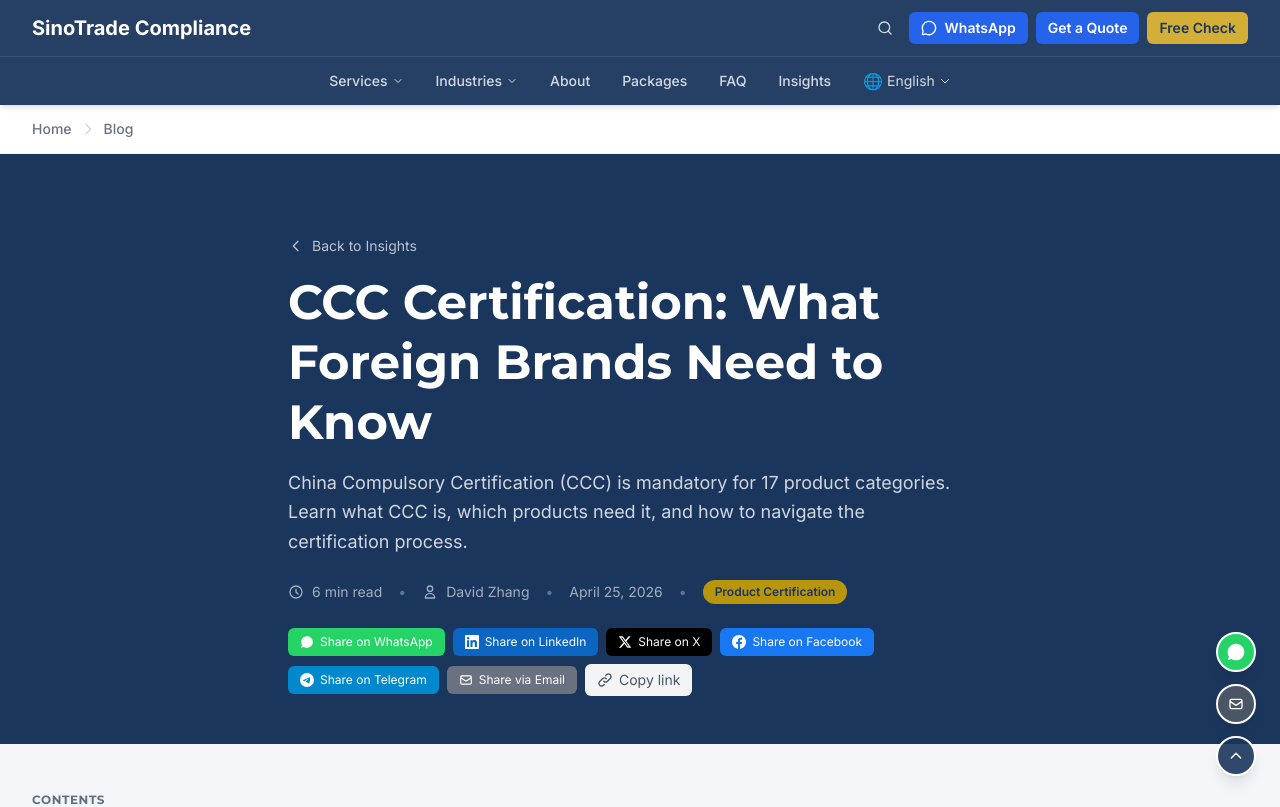
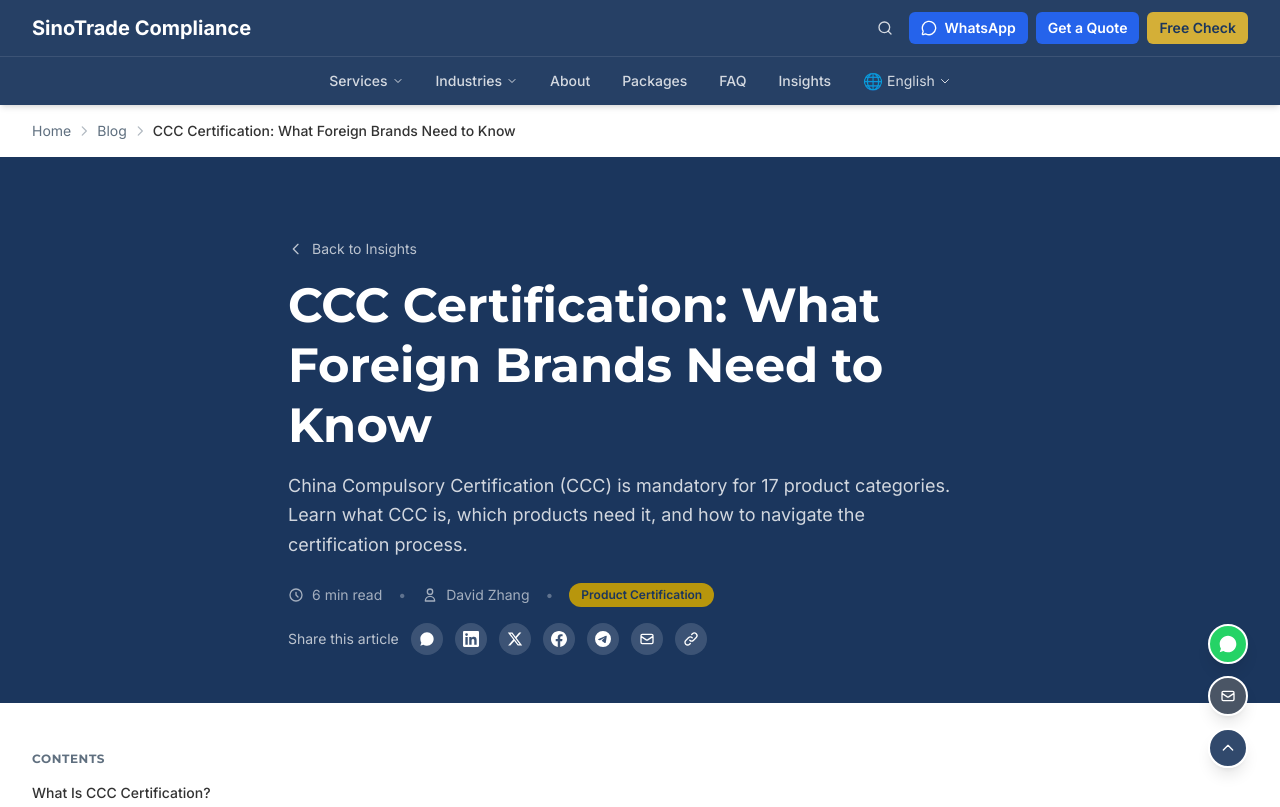
Before and after one commit to seasea-clouds/trade-web, a Next.js app in the folder apps/blog/: page /en/blog/ccc-certification-explained in a window 1280 px wide. Shown: the top 807 px of the page. Built offline with nearby package versions, Linux system fonts and the light colour scheme.

Commit message:
fix: blog UI and translation fixes

```diff
--- a/apps/blog/messages/en.json
+++ b/apps/blog/messages/en.json
@@ -60,6 +60,7 @@
     "blog": "Insights",
     "search": "Search",
     "home": "Home",
+    "contact": "Contact Us",
     "servicesDropdown": {
       "gacc": "GACC Registration",
       "label": "Label Compliance",
@@ -69,18 +70,16 @@
       "brand": "Brand Protection & Trademark"
     },
     "industriesDropdown": {
-      "foodBeverage": "🍷 Food & Beverage",
-      "cosmeticsPersonalCare": "💄 Cosmetics & Personal Care",
-      "electronicsAppliances": "🔌 Electronics & Appliances",
-      "toysChildrenProducts": "🧸 Toys & Children's Products",
-      "textileApparel": "👕 Textile & Apparel",
-      "healthSupplements": "💊 Health Supplements",
-      "machineryEquipment": "⚙️ Machinery & Equipment",
-      "chemicalProducts": "🧪 Chemical Products",
-      "automotiveParts": "🚗 Automotive Parts",
-      "petProducts": "🐾 Pet Products",
-      "packagingMaterials": "📦 Packaging Materials",
-      "sportsOutdoor": "⚽ Sports & Outdoor"
+      "dairymilkproducts": "🥛 Dairy & Milk Products",
+      "meatseafood": "🥩 Meat & Seafood",
+      "winespirits": "🍷 Wine & Spirits",
+      "skincarecosmetics": "💄 Skincare & Cosmetics",
+      "petfood": "🐾 Pet Food",
+      "healthsupplements": "💊 Health Supplements",
+      "babymaternal": "👶 Baby & Maternal",
+      "consumerelectronics": "📱 Consumer Electronics",
+      "medicaldevices": "🏥 Medical Devices",
+      "crossborderecommerce": "🛒 Cross-border E-commerce"
     }
   },
   "Footer": {
--- a/apps/blog/messages/zh.json
+++ b/apps/blog/messages/zh.json
@@ -5,7 +5,7 @@
     "readMore": "阅读更多",
     "categories": "类别",
     "all": "全部",
-    "backToBlog": "Back to Insights",
+    "backToBlog": "返回洞察",
     "backToHome": "返回首页",
     "pagination": "页",
     "noPosts": "没有找到帖子。",
@@ -38,7 +38,49 @@
     "metaTitle": "中国进口合规博客 | GACC/CCC/NMPA 指南与资讯",
     "metaDescription": "中国进口合规专家博客。GACC 注册技巧、CCC 认证更新、NMPA 备案新闻、标签合规解读。保持行业前沿。",
     "ctaDesc": "获得针对您的产品量身定制的免费合规评估。",
-    "ctaResponse": "免费咨询→24小时响应"
+    "ctaResponse": "免费咨询→24小时响应",
+    "shareWhatsapp": "分享到 WhatsApp",
+    "shareLinkedin": "分享到 LinkedIn",
+    "shareX": "分享到 X",
+    "shareFacebook": "分享到 Facebook",
+    "shareTelegram": "分享到 Telegram",
+    "shareEmail": "通过邮件分享",
+    "copyLink": "复制链接"
+  },
+  "Navbar": {
+    "logo": "SinoTrade Compliance",
+    "whatsapp": "WhatsApp",
+    "quote": "获取报价",
+    "freeCheck": "Free Check",
+    "services": "服务",
+    "industries": "行业",
+    "about": "关于",
+    "packages": "套餐",
+    "faq": "FAQ",
+    "blog": "洞察",
+    "search": "搜索",
+    "home": "首页",
+    "contact": "联系我们",
+    "servicesDropdown": {
+      "gacc": "海关总署食品注册",
+      "label": "中国标签合规性",
+      "ccc": "CCC认证",
+      "cosmetics": "化妆品备案（NMPA）",
+      "ecommerce": "跨境电商",
+      "brand": "品牌保护"
+    },
+    "industriesDropdown": {
+      "dairymilkproducts": "🥛 乳制品及奶制品",
+      "meatseafood": "🥩 肉类和海鲜",
+      "winespirits": "🍷 葡萄酒与烈酒",
+      "skincarecosmetics": "💄 护肤及化妆品",
+      "petfood": "🐾 宠物食品",
+      "healthsupplements": "💊 保健品",
+      "babymaternal": "👶 母婴",
+      "consumerelectronics": "📱 消费电子产品",
+      "medicaldevices": "🏥 医疗器械",
+      "crossborderecommerce": "🛒 跨境电商"
+    }
   },
   "Footer": {
     "contact": "联系我们",
--- a/apps/blog/src/app/[locale]/blog/[slug]/page.tsx
+++ b/apps/blog/src/app/[locale]/blog/[slug]/page.tsx
@@ -171,24 +171,30 @@ export default async function Post({ params }: { params: Promise<{ locale: strin
       </div>
 
       {/* Breadcrumb */}
-      <nav className="bg-white border-b border-gray-100">
-        <div className="max-w-7xl mx-auto px-4 sm:px-6 lg:px-8">
-          <ol className="flex items-center h-12 text-sm text-gray-500">
-            <li>
-              <a href={href('/')} className="hover:text-[#B8960C] transition-colors font-medium">
+      <nav aria-label="Breadcrumb" className="max-w-7xl mx-auto px-4 sm:px-6 lg:px-8 py-4">
+        <ol className="flex items-center gap-1.5 text-sm text-text-muted flex-wrap">
+          <li className="flex items-center gap-1.5">
+            <a href={href('/')} className="hover:text-primary-navy transition-colors truncate max-w-[200px] sm:max-w-none">
               {bc('home', 'Home')}
             </a>
           </li>
-            <li className="flex items-center">
-              <svg className="w-4 h-4 mx-2 text-gray-300" fill="none" stroke="currentColor" viewBox="0 0 24 24">
+          <li className="flex items-center gap-1.5">
+            <svg className="w-3.5 h-3.5 flex-shrink-0 text-text-muted/50" fill="none" stroke="currentColor" viewBox="0 0 24 24">
               <path strokeLinecap="round" strokeLinejoin="round" strokeWidth={2} d="M9 5l7 7-7 7" />
             </svg>
-              <a href={href('/blog/')} className="hover:text-[#B8960C] transition-colors font-medium">
+            <a href={href('/blog/')} className="hover:text-primary-navy transition-colors truncate max-w-[200px] sm:max-w-none">
               {bc('blog', 'Blog')}
             </a>
           </li>
+          <li className="flex items-center gap-1.5">
+            <svg className="w-3.5 h-3.5 flex-shrink-0 text-text-muted/50" fill="none" stroke="currentColor" viewBox="0 0 24 24">
+              <path strokeLinecap="round" strokeLinejoin="round" strokeWidth={2} d="M9 5l7 7-7 7" />
+            </svg>
+            <span className="text-text-charcoal font-medium truncate max-w-[200px] sm:max-w-none">
+              {title}
+            </span>
+          </li>
         </ol>
-        </div>
       </nav>
 
       <main>
@@ -221,46 +227,40 @@ export default async function Post({ params }: { params: Promise<{ locale: strin
                   </svg>
                   <span>{tb('author', 'David Zhang')}</span>
                 </div>
-                {date && (<><span className="text-white/30">•</span><time dateTime={date}>{formatDate(date, locale)}</time></>)}
                 {category && (<><span className="text-white/30">•</span>
                   <span className="inline-block px-3 py-1 text-xs font-semibold text-primary-navy bg-[#B8960C] rounded-full">{category}</span>
                 </>)}
               </div>
-              <div className="mt-6">
-                <div className="flex flex-wrap items-center gap-2">
+              <div className="mt-4">
+                <div className="flex items-center gap-3 flex-wrap">
+                  <span className="text-sm text-white/70">{tb('shareThisArticle', 'Share this article')}</span>
                   <a href={`https://wa.me/?text=${encodedTitle}%20${encodedUrl}`} target="_blank" rel="noopener noreferrer"
-                    className="inline-flex items-center gap-1.5 px-3 py-1.5 text-xs text-white bg-[#25D366] hover:bg-[#20bd5a] rounded-md transition-colors">
-                    <svg className="w-3.5 h-3.5" fill="currentColor" viewBox="0 0 24 24"><path d="M17.472 14.382c-.297-.149-1.758-.867-2.03-.967-.273-.099-.471-.148-.67.15-.197.297-.767.966-.94 1.164-.173.199-.347.223-.644.075-.297-.15-1.255-.463-2.39-1.475-.883-.788-1.48-1.761-1.653-2.059-.173-.297-.018-.458.13-.606.134-.133.298-.347.446-.52.149-.174.198-.298.298-.497.099-.198.05-.371-.025-.52-.075-.149-.669-1.612-.916-2.207-.242-.579-.487-.5-.669-.51-.173-.008-.371-.01-.57-.01-.198 0-.52.074-.792.372-.272.297-1.04 1.016-1.04 2.479 0 1.462 1.065 2.875 1.213 3.074.149.198 2.096 3.2 5.077 4.487.709.306 1.262.489 1.694.625.712.227 1.36.195 1.871.118.571-.085 1.758-.719 2.006-1.413.248-.694.248-1.289.173-1.413-.074-.124-.272-.198-.57-.347M12 2C6.477 2 2 6.477 2 12c0 2.038.552 3.94 1.511 5.584L2 22l4.416-1.511A9.952 9.952 0 0012 22c5.523 0 10-4.477 10-10S17.523 2 12 2z"/></svg>
-                    {tb('shareWhatsapp', 'Share on WhatsApp')}
+                    className="p-2 rounded-full bg-white/15 text-white hover:bg-[#25D366] hover:text-white transition-colors" aria-label="Share on WhatsApp">
+                    <svg className="w-4 h-4" fill="currentColor" viewBox="0 0 24 24"><path d="M17.472 14.382c-.297-.149-1.758-.867-2.03-.967-.273-.099-.471-.148-.67.15-.197.297-.767.966-.94 1.164-.173.199-.347.223-.644.075-.297-.15-1.255-.463-2.39-1.475-.883-.788-1.48-1.761-1.653-2.059-.173-.297-.018-.458.13-.606.134-.133.298-.347.446-.52.149-.174.198-.298.298-.497.099-.198.05-.371-.025-.52-.075-.149-.669-1.612-.916-2.207-.242-.579-.487-.5-.669-.51-.173-.008-.371-.01-.57-.01-.198 0-.52.074-.792.372-.272.297-1.04 1.016-1.04 2.479 0 1.462 1.065 2.875 1.213 3.074.149.198 2.096 3.2 5.077 4.487.709.306 1.262.489 1.694.625.712.227 1.36.195 1.871.118.571-.085 1.758-.719 2.006-1.413.248-.694.248-1.289.173-1.413-.074-.124-.272-.198-.57-.347M12 2C6.477 2 2 6.477 2 12c0 2.038.552 3.94 1.511 5.584L2 22l4.416-1.511A9.952 9.952 0 0012 22c5.523 0 10-4.477 10-10S17.523 2 12 2z"/></svg>
                   </a>
                   <a href={`https://www.linkedin.com/sharing/share-offsite/?url=${encodedUrl}`} target="_blank" rel="noopener noreferrer"
-                    className="inline-flex items-center gap-1.5 px-3 py-1.5 text-xs text-white bg-[#0A66C2] hover:bg-[#0958a8] rounded-md transition-colors">
-                    <svg className="w-3.5 h-3.5" fill="currentColor" viewBox="0 0 24 24"><path d="M20.447 20.452h-3.554v-5.569c0-1.328-.027-3.037-1.852-3.037-1.853 0-2.136 1.445-2.136 2.939v5.667H9.351V9h3.414v1.561h.046c.477-.9 1.637-1.85 3.37-1.85 3.601 0 4.267 2.37 4.267 5.455v6.286zM5.337 7.433a2.062 2.062 0 01-2.063-2.065 2.064 2.064 0 112.063 2.065zm1.782 13.019H3.555V9h3.564v11.452zM22.225 0H1.771C.792 0 0 .774 0 1.729v20.542C0 23.227.792 24 1.771 24h20.451C23.2 24 24 23.227 24 22.271V1.729C24 .774 23.2 0 22.222 0h.003z"/></svg>
-                    {tb('shareLinkedin', 'Share on LinkedIn')}
+                    className="p-2 rounded-full bg-white/15 text-white hover:bg-[#0A66C2] hover:text-white transition-colors" aria-label="Share on LinkedIn">
+                    <svg className="w-4 h-4" fill="currentColor" viewBox="0 0 24 24"><path d="M20.447 20.452h-3.554v-5.569c0-1.328-.027-3.037-1.852-3.037-1.853 0-2.136 1.445-2.136 2.939v5.667H9.351V9h3.414v1.561h.046c.477-.9 1.637-1.85 3.37-1.85 3.601 0 4.267 2.37 4.267 5.455v6.286zM5.337 7.433a2.062 2.062 0 01-2.063-2.065 2.064 2.064 0 112.063 2.065zm1.782 13.019H3.555V9h3.564v11.452zM22.225 0H1.771C.792 0 0 .774 0 1.729v20.542C0 23.227.792 24 1.771 24h20.451C23.2 24 24 23.227 24 22.271V1.729C24 .774 23.2 0 22.222 0h.003z"/></svg>
                   </a>
                   <a href={`https://twitter.com/intent/tweet?text=${encodedTitle}&url=${encodedUrl}`} target="_blank" rel="noopener noreferrer"
-                    className="inline-flex items-center gap-1.5 px-3 py-1.5 text-xs text-white bg-[#000000] hover:bg-[#333] rounded-md transition-colors">
-                    <svg className="w-3.5 h-3.5" fill="currentColor" viewBox="0 0 24 24"><path d="M18.244 2.25h3.308l-7.227 8.26 8.502 11.24H16.17l-5.214-6.817L4.99 21.75H1.68l7.73-8.835L1.254 2.25H8.08l4.713 6.231zm-1.161 17.52h1.833L7.084 4.126H5.117z"/></svg>
-                    {tb('shareX', 'Share on X')}
+                    className="p-2 rounded-full bg-white/15 text-white hover:bg-black hover:text-white transition-colors" aria-label="Share on X">
+                    <svg className="w-4 h-4" fill="currentColor" viewBox="0 0 24 24"><path d="M18.244 2.25h3.308l-7.227 8.26 8.502 11.24H16.17l-5.214-6.817L4.99 21.75H1.68l7.73-8.835L1.254 2.25H8.08l4.713 6.231zm-1.161 17.52h1.833L7.084 4.126H5.117z"/></svg>
                   </a>
                   <a href={`https://www.facebook.com/sharer/sharer.php?u=${encodedUrl}`} target="_blank" rel="noopener noreferrer"
-                    className="inline-flex items-center gap-1.5 px-3 py-1.5 text-xs text-white bg-[#1877F2] hover:bg-[#1666d9] rounded-md transition-colors">
-                    <svg className="w-3.5 h-3.5" fill="currentColor" viewBox="0 0 24 24"><path d="M24 12.073c0-6.627-5.373-12-12-12s-12 5.373-12 12c0 5.99 4.388 10.954 10.125 11.854v-8.385H7.078v-3.47h3.047V9.43c0-3.007 1.792-4.669 4.533-4.669 1.312 0 2.686.235 2.686.235v2.953H15.83c-1.491 0-1.956.925-1.956 1.874v2.25h3.328l-.532 3.47h-2.796v8.385C19.612 23.027 24 18.062 24 12.073z"/></svg>
-                    {tb('shareFacebook', 'Share on Facebook')}
+                    className="p-2 rounded-full bg-white/15 text-white hover:bg-[#1877F2] hover:text-white transition-colors" aria-label="Share on Facebook">
+                    <svg className="w-4 h-4" fill="currentColor" viewBox="0 0 24 24"><path d="M24 12.073c0-6.627-5.373-12-12-12s-12 5.373-12 12c0 5.99 4.388 10.954 10.125 11.854v-8.385H7.078v-3.47h3.047V9.43c0-3.007 1.792-4.669 4.533-4.669 1.312 0 2.686.235 2.686.235v2.953H15.83c-1.491 0-1.956.925-1.956 1.874v2.25h3.328l-.532 3.47h-2.796v8.385C19.612 23.027 24 18.062 24 12.073z"/></svg>
                   </a>
                   <a href={`https://t.me/share/url?url=${encodedUrl}&text=${encodedTitle}`} target="_blank" rel="noopener noreferrer"
-                    className="inline-flex items-center gap-1.5 px-3 py-1.5 text-xs text-white bg-[#0088cc] hover:bg-[#0077b5] rounded-md transition-colors">
-                    <svg className="w-3.5 h-3.5" fill="currentColor" viewBox="0 0 24 24"><path d="M11.944 0A12 12 0 000 12a12 12 0 0012 12 12 12 0 0012-12A12 12 0 0012 0a12 12 0 00-.056 0zm4.962 7.224c.1-.002.321.023.465.14a.506.506 0 01.171.325c.016.093.036.306.02.472-.18 1.898-.962 6.502-1.36 8.627-.168.9-.499 1.201-.82 1.23-.696.065-1.225-.46-1.9-.902-1.056-.693-1.653-1.124-2.678-1.8-1.185-.78-.417-1.21.258-1.91.177-.184 3.247-2.977 3.307-3.23.007-.032.014-.15-.056-.212s-.174-.041-.249-.024c-.106.024-1.793 1.14-5.061 3.345-.48.33-.913.49-1.302.48-.428-.008-1.252-.241-1.865-.44-.752-.245-1.349-.374-1.297-.789.027-.216.325-.437.893-.663 3.498-1.524 5.83-2.529 6.998-3.014 3.332-1.386 4.025-1.627 4.476-1.635z"/></svg>
-                    {tb('shareTelegram', 'Share on Telegram')}
+                    className="p-2 rounded-full bg-white/15 text-white hover:bg-[#0088cc] hover:text-white transition-colors" aria-label="Share on Telegram">
+                    <svg className="w-4 h-4" fill="currentColor" viewBox="0 0 24 24"><path d="M11.944 0A12 12 0 000 12a12 12 0 0012 12 12 12 0 0012-12A12 12 0 0012 0a12 12 0 00-.056 0zm4.962 7.224c.1-.002.321.023.465.14a.506.506 0 01.171.325c.016.093.036.306.02.472-.18 1.898-.962 6.502-1.36 8.627-.168.9-.499 1.201-.82 1.23-.696.065-1.225-.46-1.9-.902-1.056-.693-1.653-1.124-2.678-1.8-1.185-.78-.417-1.21.258-1.91.177-.184 3.247-2.977 3.307-3.23.007-.032.014-.15-.056-.212s-.174-.041-.249-.024c-.106.024-1.793 1.14-5.061 3.345-.48.33-.913.49-1.302.48-.428-.008-1.252-.241-1.865-.44-.752-.245-1.349-.374-1.297-.789.027-.216.325-.437.893-.663 3.498-1.524 5.83-2.529 6.998-3.014 3.332-1.386 4.025-1.627 4.476-1.635z"/></svg>
                   </a>
                   <a href={`mailto:?subject=${encodedTitle}&body=${encodedUrl}`}
-                    className="inline-flex items-center gap-1.5 px-3 py-1.5 text-xs text-white bg-gray-500 hover:bg-gray-600 rounded-md transition-colors">
-                    <svg className="w-3.5 h-3.5" fill="none" stroke="currentColor" viewBox="0 0 24 24">
+                    className="p-2 rounded-full bg-white/15 text-white hover:bg-white/25 transition-colors" aria-label="Share via Email">
+                    <svg className="w-4 h-4" fill="none" stroke="currentColor" viewBox="0 0 24 24">
                       <path strokeLinecap="round" strokeLinejoin="round" strokeWidth={2} d="M3 8l7.89 5.26a2 2 0 002.22 0L21 8M5 19h14a2 2 0 002-2V7a2 2 0 00-2-2H5a2 2 0 00-2 2v10a2 2 0 002 2z" />
                     </svg>
-                    {tb('shareEmail', 'Share via Email')}
                   </a>
-                  <CopyButton url={articleUrl} label={tb('copyLink', 'Copy link')} />
+                  <CopyButton url={articleUrl} />
                 </div>
               </div>
             </div>
@@ -415,9 +415,14 @@ export default async function Post({ params }: { params: Promise<{ locale: strin
 
         {/* Contact Form */}
         <section className="py-16 bg-[#F4F6F9]">
-          <div className="max-w-4xl mx-auto px-4 sm:px-6 lg:px-8">
-            <h2 className="text-2xl md:text-3xl font-bold text-[#333333] text-center mb-4">{cf('title', 'Free Compliance Assessment')}</h2>
-            <p className="text-[#5F6F7F] text-center mb-8">{cf('subtitle', "Tell us about your products and we'll provide a personalized compliance roadmap.")}</p>
+          <div className="max-w-2xl mx-auto px-4 sm:px-6 lg:px-8 text-center">
+            <div className="w-12 h-12 bg-gold/10 rounded-full flex items-center justify-center mx-auto mb-4">
+              <svg className="w-6 h-6 text-gold" fill="none" stroke="currentColor" viewBox="0 0 24 24">
+                <path strokeLinecap="round" strokeLinejoin="round" strokeWidth={2} d="M3 8l7.89 5.26a2 2 0 002.22 0L21 8M5 19h14a2 2 0 002-2V7a2 2 0 00-2-2H5a2 2 0 00-2 2v10a2 2 0 002 2z" />
+              </svg>
+            </div>
+            <h2 className="text-2xl md:text-3xl font-bold text-[#333333] mb-3 text-center">{cf('title', 'Free Compliance Assessment')}</h2>
+            <p className="text-[#5F6F7F] mb-8 leading-relaxed">{cf('subtitle', "Tell us about your products and we'll provide a personalized compliance roadmap.")}</p>
             <form className="w-full max-w-lg mx-auto bg-white rounded-xl border border-gray-200 p-6 sm:p-8 shadow-sm" action="https://api.web3forms.com/submit" method="POST">
               <input type="hidden" name="access_key" value="b1e6d34d-9fdc-4dc1-9bb2-6fc9090b361c" />
               <input type="hidden" name="subject" value="🔥 New Inquiry — SinoTrade Website" />
@@ -444,7 +449,7 @@ export default async function Post({ params }: { params: Promise<{ locale: strin
             <h2 className="text-2xl md:text-3xl font-bold text-white mb-4">{ct('ctaTitle', 'Need This Service?')}</h2>
             <p className="text-white/80 mb-2">{ct('ctaSubtitle', 'Get a free compliance assessment tailored to your products.')}</p>
             <p className="text-[#B8960C] text-sm font-medium mb-6">{ct('ctaUrgency', 'Free consultation → 24h response')}</p>
-            <a href={WHATSAPP_URL} target="_blank" rel="noopener noreferrer" className="inline-block bg-gold hover:bg-gold/90 text-primary-navy font-semibold px-8 py-3 rounded-md transition-all hover:shadow-lg">{ct('ctaButton', 'Get Free Assessment')}</a>
+            <a href={WHATSAPP_URL} target="_blank" rel="noopener noreferrer" className="inline-block bg-accent-gold hover:bg-accent-gold/90 text-white font-semibold px-8 py-3 rounded-md transition-all hover:shadow-lg">{ct('ctaButton', 'Get Free Assessment')}</a>
           </div>
         </section>
       </main>
--- a/apps/blog/src/app/[locale]/layout.tsx
+++ b/apps/blog/src/app/[locale]/layout.tsx
@@ -24,7 +24,7 @@ export default async function Layout({
 
   return (
     <html lang={locale}>
-      <body className="bg-[#F4F6F9] min-h-screen flex flex-col">
+      <body className="min-h-screen flex flex-col">
         <TradeTranslationProvider messages={messages} locale={locale}>
           <Navbar
             freeCheckHref={`/{locale}/c/`}
--- a/apps/blog/src/app/globals.css
+++ b/apps/blog/src/app/globals.css
@@ -17,7 +17,7 @@
 
 html { scroll-behavior: smooth; }
 body {
-  background: #F4F6F9;
+  background: #ffffff;
   color: #333333;
   font-family: 'Inter', 'Open Sans', system-ui, sans-serif;
   line-height: 1.75;
--- a/apps/blog/src/components/CopyButton.tsx
+++ b/apps/blog/src/components/CopyButton.tsx
@@ -4,10 +4,9 @@ import { useState, useCallback } from 'react';
 
 interface Props {
   url: string;
-  label?: string;
 }
 
-export default function CopyButton({ url, label = 'Copy link' }: Props) {
+export default function CopyButton({ url }: Props) {
   const [copied, setCopied] = useState(false);
 
   const handleCopy = useCallback(async () => {
@@ -32,22 +31,17 @@ export default function CopyButton({ url, label = 'Copy link' }: Props) {
     <button
       type="button"
       onClick={handleCopy}
-      className="inline-flex items-center gap-1.5 px-3 py-1.5 text-sm text-gray-600 hover:text-[#1B365D] bg-gray-100 hover:bg-gray-200 rounded-md transition-colors"
+      className="p-2 rounded-full bg-white/15 text-white hover:bg-white/25 transition-colors"
+      aria-label="Copy link"
     >
       {copied ? (
-        <>
-          <svg className="w-4 h-4 text-green-600" fill="none" stroke="currentColor" viewBox="0 0 24 24">
-            <path strokeLinecap="round" strokeLinejoin="round" strokeWidth={2} d="M5 13l4 4L19 7" />
-          </svg>
-          <span className="text-green-600">Copied!</span>
-        </>
+        <svg className="w-4 h-4 text-green-400" fill="none" stroke="currentColor" viewBox="0 0 24 24">
+          <path strokeLinecap="round" strokeLinejoin="round" strokeWidth={2} d="M5 13l4 4L19 7" />
+        </svg>
       ) : (
-        <>
-          <svg className="w-4 h-4" fill="none" stroke="currentColor" viewBox="0 0 24 24">
-            <path strokeLinecap="round" strokeLinejoin="round" strokeWidth={2} d="M13.828 10.172a4 4 0 00-5.656 0l-4 4a4 4 0 105.656 5.656l1.102-1.101m-.758-4.899a4 4 0 005.656 0l4-4a4 4 0 00-5.656-5.656l-1.1 1.1" />
-          </svg>
-          <span>{label}</span>
-        </>
+        <svg className="w-4 h-4" fill="none" stroke="currentColor" viewBox="0 0 24 24">
+          <path strokeLinecap="round" strokeLinejoin="round" strokeWidth={2} d="M13.828 10.172a4 4 0 00-5.656 0l-4 4a4 4 0 105.656 5.656l1.102-1.101m-.758-4.899a4 4 0 005.656 0l4-4a4 4 0 00-5.656-5.656l-1.1 1.1" />
+        </svg>
       )}
     </button>
   );
--- a/apps/blog/src/components/FloatingButtons.tsx
+++ b/apps/blog/src/components/FloatingButtons.tsx
@@ -12,7 +12,7 @@ export default function FloatingButtons({
   backToTopAriaLabel = 'Back to top',
 }: Props) {
   return (
-    <div className="fixed bottom-6 right-6 z-50 flex flex-col gap-3">
+    <div className="fixed bottom-24 right-4 z-50 flex flex-col gap-3 md:bottom-8 md:right-8" style={{ touchAction: 'none' }}>
       {/* WhatsApp */}
       <a
         href="https://wa.me/message/HPPZ5X6XZSMLM1"
```
Also changed, not shown: apps/blog/src/app/[locale]/blog/page.tsx (+7 -4 lines), packages/ui/src/Navbar.tsx (+9 -11 lines). Lines whose indentation alone changed are shown as unchanged.
